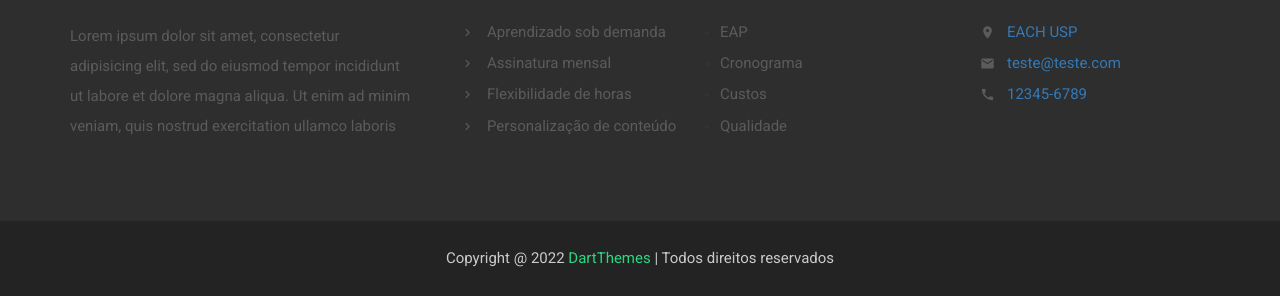
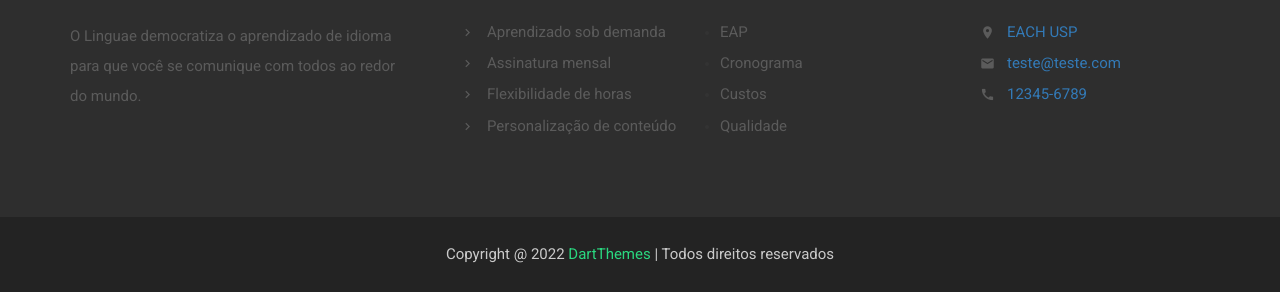
Before and after one commit to Portal-Linguae/Portal-Linguae.github.io, a plain HTML site: page html/cronograma.html in a window 1280 px wide. Shown: the part 721-1017 px from the top of the page. Drawn offline with Linux system fonts and the light colour scheme.

Commit message:
Update cronograma.html

```diff
--- a/html/cronograma.html
+++ b/html/cronograma.html
@@ -61,7 +61,7 @@
                   <div class="col-md-4 col-sm-12">
                       <div class="footer-charity-text">
                           <h2>PORTAL LINGUAE</h2>
-                          <p>Lorem ipsum dolor sit amet, consectetur adipisicing elit, sed do eiusmod tempor incididunt ut labore et dolore magna aliqua. Ut enim ad minim veniam, quis nostrud exercitation ullamco laboris </p>
+                          <p>O Linguae democratiza o aprendizado de idioma para que você se comunique com todos ao redor do mundo.</p>
                       </div>
                   </div>
                   <div class="col-md-8">
```
